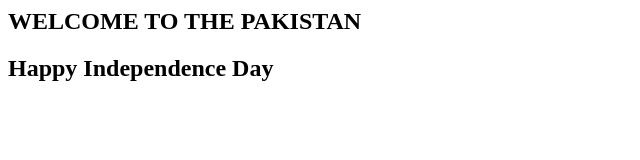
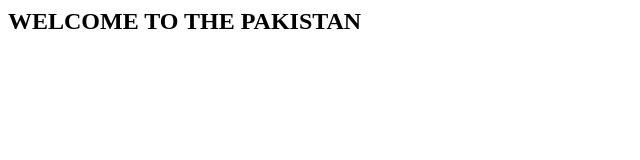
Before and after one commit to AhmadButt97/demo-project, a plain HTML site: page index.html in a window 1280 px wide. Shown: the whole page, without its empty margins (0-640 px from the left). Drawn offline with Linux system fonts and the light colour scheme.

Commit message:
Update index.html

```diff
--- a/index.html
+++ b/index.html
@@ -1,2 +1 @@
 <h2>WELCOME TO THE PAKISTAN</h2>
-<h2>Happy Independence Day<h2>
```
